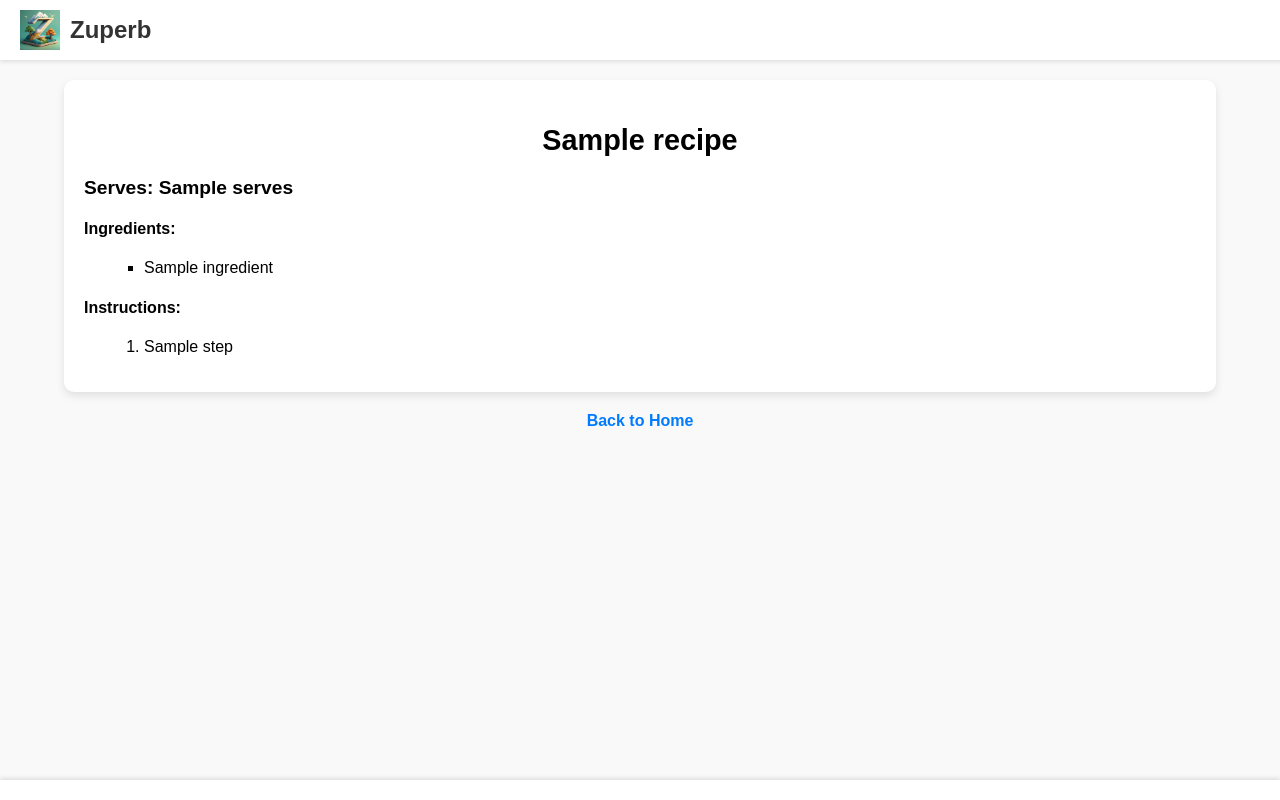
After one commit to jithusunny/zuperb, a FastAPI app: template app/templates/recipes.html in a window 1280 px wide. The commit adds this page. Run offline with FastAPI, Linux system fonts and the light colour scheme; the template is opened without the code that fills it: most values are stand-ins (such as "Sample title", 1, 10 or a date in 2020).

Commit message:
Add recipes area

```diff
--- a/app/data/changes.py
+++ b/app/data/changes.py
@@ -1,4 +1,12 @@
 CHANGES = [
+    {
+        "date": "2024-12-05",
+        "content": """
+        <ol>
+            <li><strong>Added Recipes area:</strong> And a recipe in it for omelette with extra veggies that I cooked today</li>
+        </ol>
+        """
+    },
     {
         "date": "2024-12-04",
         "content": """
--- /dev/null
+++ b/app/data/recipes.py
@@ -0,0 +1,28 @@
+RECIPES = [
+    {
+        "name": "Omelette (Veggies Version)",
+        "serves": 1,
+        "ingredients": [
+            "2 eggs",
+            "1/5th of a capsicum",
+            "1 long chilly",
+            "1 small tomato",
+            "1/2 Onion",
+            "1/2 carrot",
+            "2-3 tsp salt",
+            "1 tsp turmeric powder",
+            "1 tsp chilli powder",
+            "2 tablespoons oil"
+        ],
+        "instructions": [
+            "Cut all veggies into tiny pieces"
+            "Heat oil in a pan (for 2-3 minutes)",
+            "Add veggies",
+            "Add turmeric, chilli powders",
+            "Mix, and heat (for 3-5 minutes)",
+            "Add eggs",
+            "Mix, and heat (for 3-5 minutes)",
+            "Enjoy it hot!",
+        ]
+    }
+]
--- a/app/main.py
+++ b/app/main.py
@@ -9,6 +9,8 @@ from sqlalchemy.orm import sessionmaker
 from app.models import Base, VisitLog
 from app.utils import log_visitor, generate_funny_name, paginate
 from app.data.changes import CHANGES
+from app.data.recipes import RECIPES
+
 from sqlalchemy import create_engine
 
 # Initialize FastAPI, Jinja2
@@ -82,3 +84,8 @@ def stats(request: Request, db=Depends(get_db), page: int = 1):
             "previous_page": previous_page,
         },
     )
+
+@app.get("/recipes", response_class=HTMLResponse)
+async def recipes(request: Request, db=Depends(get_db)):
+    log_visitor(request, db, page="Recipes")
+    return templates.TemplateResponse("recipes.html", {"request": request, "recipes": RECIPES})
--- /dev/null
+++ b/app/static/css/recipes.css
@@ -0,0 +1,125 @@
+/* General Styling */
+body {
+    font-family: 'Arial', sans-serif;
+    margin: 0;
+    padding: 0;
+    background-color: #f9f9f9;
+    box-sizing: border-box;
+    overflow-x: hidden; /* Prevent horizontal scrolling */
+}
+
+.header {
+    width: 100%;
+    padding: 10px 20px;
+    display: flex;
+    align-items: center;
+    background-color: #ffffff;
+    box-shadow: 0 2px 4px rgba(0, 0, 0, 0.1);
+}
+
+.logo-container {
+    display: flex;
+    align-items: center;
+    gap: 10px;
+    width: auto;
+}
+
+.logo {
+    height: 40px;
+    width: 40px;
+    object-fit: contain;
+}
+
+.title {
+    font-size: 1.5rem;
+    font-weight: bold;
+    color: #333;
+}
+
+.recipe-container {
+    padding: 20px;
+    margin: 20px auto;
+    background: white;
+    border-radius: 10px;
+    box-shadow: 0 4px 8px rgba(0, 0, 0, 0.1);
+    max-width: 90%; /* Ensure it doesn't overflow the screen */
+    width: 100%;
+    box-sizing: border-box;
+    overflow: hidden; /* Prevent content overflow */
+}
+
+h2 {
+    font-size: 1.8rem;
+    text-align: center;
+    margin-bottom: 20px;
+}
+
+ul {
+    list-style-type: square;
+    margin-left: 20px;
+}
+
+h3 {
+    font-size: 1.2rem;
+    margin-bottom: 10px;
+}
+
+ol {
+    margin-left: 20px;
+}
+
+/* Back to Home Link Styling */
+.back-home {
+    text-align: center;
+    margin-top: 20px;
+}
+
+.back-home a {
+    color: #007bff;
+    font-weight: bold;
+    text-decoration: none;
+    font-size: 1rem;
+}
+
+.back-home a:hover {
+    text-decoration: underline;
+}
+
+/* Footer */
+.footer {
+    width: 100%;
+    padding: 10px 0;
+    background-color: #ffffff;
+    box-shadow: 0 -2px 4px rgba(0, 0, 0, 0.1);
+    display: flex;
+    justify-content: center;
+    gap: 20px;
+    position: fixed;
+    bottom: 0;
+    left: 0;
+}
+
+/* Mobile Responsiveness */
+@media (max-width: 768px) {
+    .footer {
+        position: absolute;
+        bottom: 0;
+    }
+
+    .recipe-container {
+        width: 100%;
+        padding: 15px;
+    }
+
+    h2 {
+        font-size: 1.5rem;
+    }
+
+    h3 {
+        font-size: 1rem;
+    }
+
+    ul, ol {
+        font-size: 0.9rem;
+    }
+}
--- /dev/null
+++ b/app/templates/recipes.html
@@ -0,0 +1,48 @@
+<!DOCTYPE html>
+<html lang="en">
+<head>
+    <meta charset="UTF-8">
+    <meta name="viewport" content="width=device-width, initial-scale=1.0">
+    <title>Recipes</title>
+    <link rel="stylesheet" href="/static/css/recipes.css">
+</head>
+<body>
+    <!-- Header Section -->
+    <div class="header">
+        <div class="logo-container">
+            <img src="/static/images/logo.png" alt="Zuperb Logo" class="logo"> <!-- Logo -->
+            <div class="title">Zuperb</div>
+        </div>
+    </div>
+
+    <!-- Recipe Content -->
+    <div class="recipe-container">
+        <h2>{{ recipes[0].name }}</h2>
+        <h3>Serves: {{ recipes[0].serves }}</h3>
+
+        <h4>Ingredients:</h4>
+        <ul>
+            {% for ingredient in recipes[0].ingredients %}
+                <li>{{ ingredient }}</li>
+            {% endfor %}
+        </ul>
+
+        <h4>Instructions:</h4>
+        <ol>
+            {% for step in recipes[0].instructions %}
+                <li>{{ step }}</li>
+            {% endfor %}
+        </ol>
+    </div>
+
+    <!-- Back to Home Link -->
+    <div class="back-home">
+        <a href="/">Back to Home</a>
+    </div>
+
+    <!-- Footer -->
+    <div class="footer">
+        <!-- Just remove this section from here to keep it at the bottom correctly -->
+    </div>
+</body>
+</html>
```
Also changed, not shown: app/static/css/home.css (+83 -39 lines), app/templates/home.html (+9 -6 lines).
